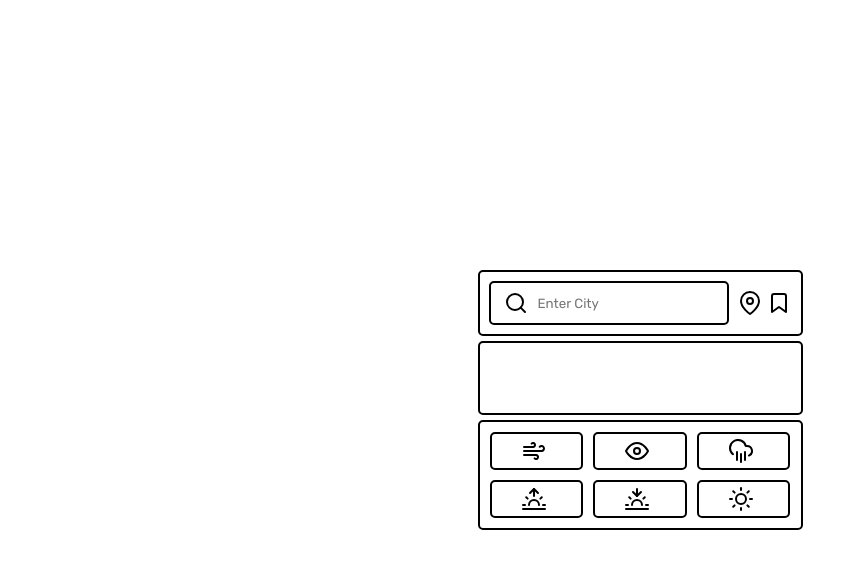
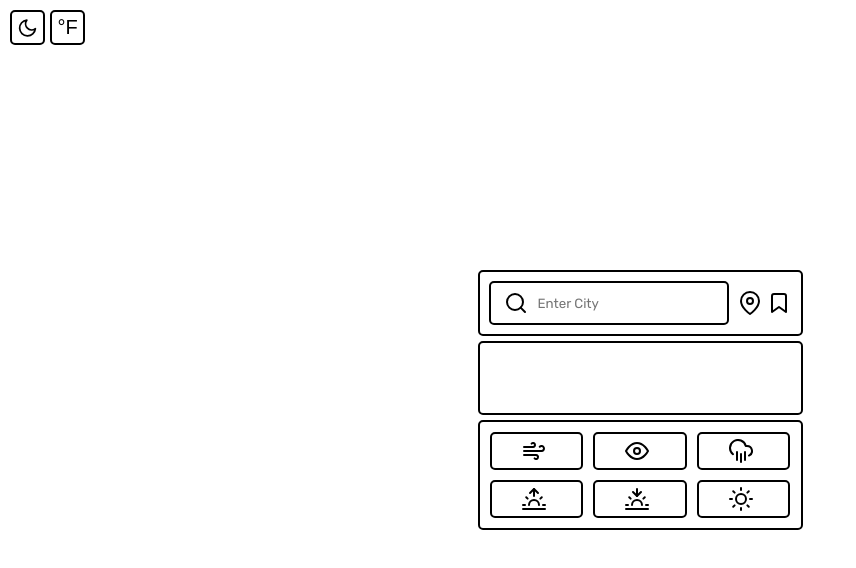
Before and after one commit to 2concrete/simple-weather-app, a plain HTML site: page index.html in a window 1280 px wide. Shown: the whole page, without its empty margins (0-856 px from the left). Drawn offline with nearby package versions, Linux system fonts and the light colour scheme.

Commit message:
Frontend for temp and light/dark toggle

```diff
--- a/index.html
+++ b/index.html
@@ -8,6 +8,13 @@
     <title>Weather App</title>
   </head>
   <body>
+    <div class="settings">
+      <button class="settings-button"><i data-feather="moon"></i></button>
+      <div class="unit-toggle">
+        <button class="settings-button">&deg;F</button>
+      </div>
+    </div>
+    <div class="main-container">
       <section class="main-container">
         <div class="main">
           <section class="main-top">
@@ -20,7 +27,10 @@
             <div class="navbar-icons">
               <button id="geolocateBtn" data-feather="map-pin"></button>
               <div class="dropdown">
-              <button class="dropdown-button" data-feather="bookmark"></button>
+                <button
+                  class="dropdown-button"
+                  data-feather="bookmark"
+                ></button>
                 <div class="dropdown-menu" id="dropdownMenu">
                   <button onclick="addPin()" class="save-location">
                     <div class="item-content">
@@ -69,6 +79,7 @@
           </section>
         </div>
       </section>
+    </div>
     <script>
       feather.replace();
     </script>
--- a/style.css
+++ b/style.css
@@ -4,10 +4,44 @@ body {
   margin: 0;
   padding: 0;
   min-height: 100vh;
+  font-family: "Rubik", sans-serif;
+}
+
+.settings {
+  padding: 10px;
+  position: absolute;
+  display: flex;
+  gap: 5px;
+}
+
+.settings .settings-button {
+  background-color: transparent;
+  padding: 5px;
+  border: 2px solid black;
+  border-radius: 5px;
+  transition: all 0.3s ease;
+  display: flex;
+  align-items: center;
+  justify-content: center;
+  gap: 5px;
+  font-size: 20px;
+  width: 35px;
+  height: 35px;
+}
+
+.settings .settings-button:hover {
+  box-shadow: 0 2px 5px rgba(0, 0, 0, 0.2);
+  border: 2px solid rgba(0, 0, 0, 0.683);
+  background-color: rgba(211, 211, 211, 0.526);
+  translate: 3px 3px;
+  cursor: pointer;
+}
+
+.main-container {
+  height: 100vh;
   display: flex;
   justify-content: center;
   align-items: center;
-  font-family: "Rubik", sans-serif;
 }
 
 .main {
```
Lines whose indentation alone changed are shown as unchanged.
